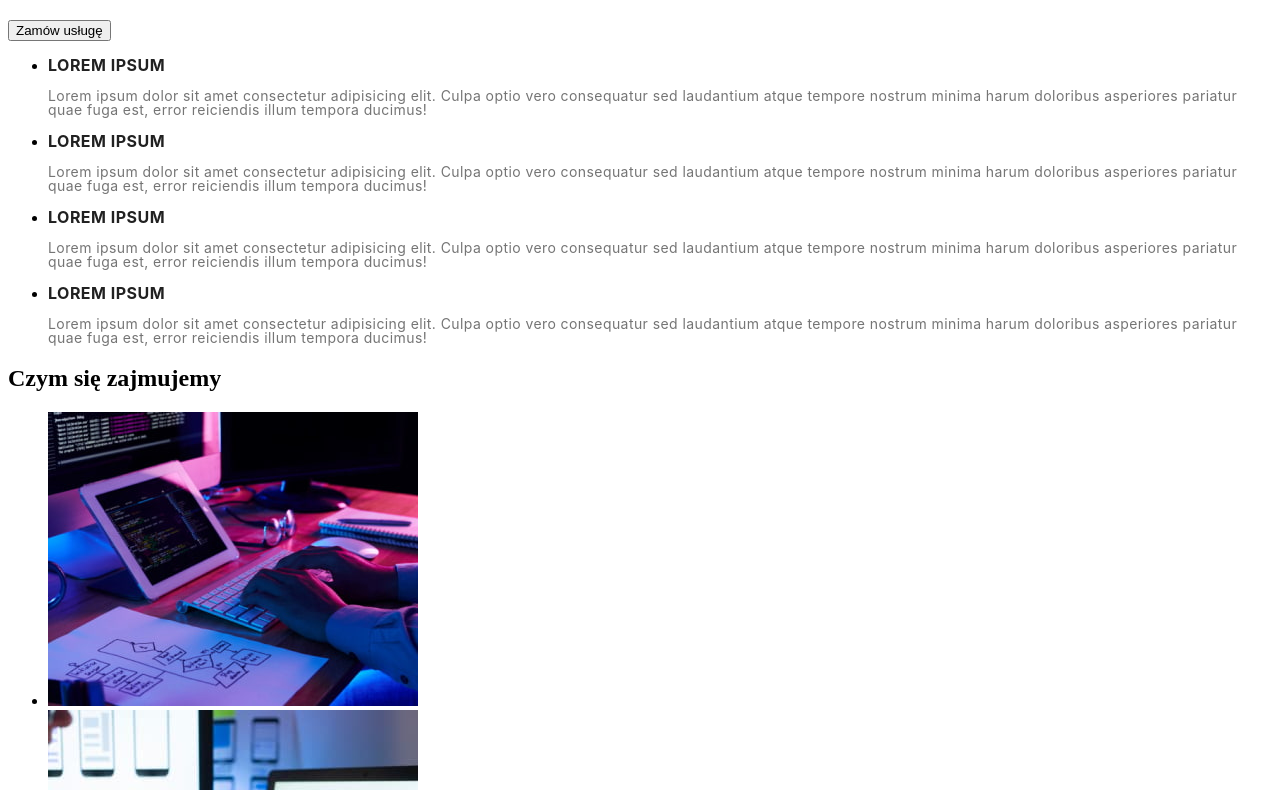
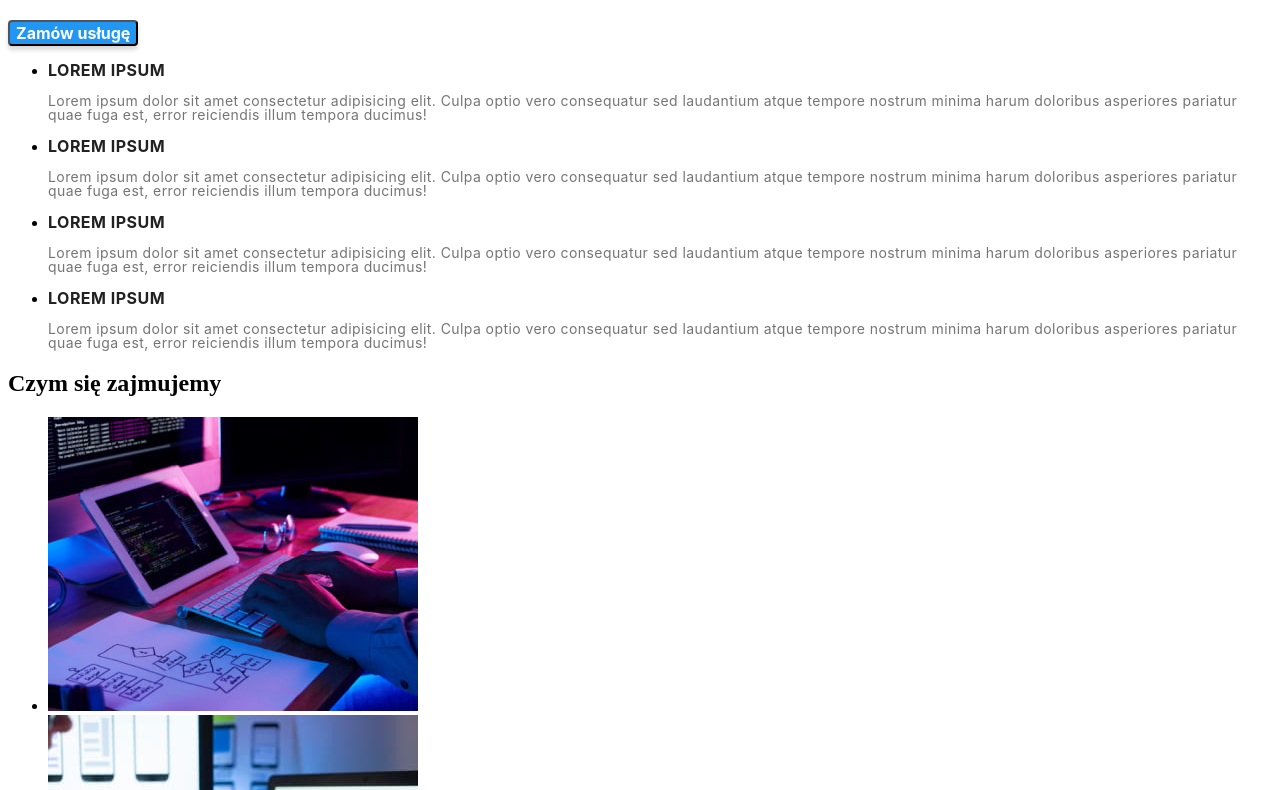
Before and after one commit to wiecekedyta/goit-markup-hw-02, a plain HTML site: page index.html in a window 1280 px wide. Shown: the part 237-1027 px from the top of the page. Drawn offline with Linux system fonts and the light colour scheme.

Commit message:
Update index.html

```diff
--- a/index.html
+++ b/index.html
@@ -6,7 +6,7 @@
   <link rel="preconnect" href="https://fonts.gstatic.com" crossorigin>
   <link href="https://fonts.googleapis.com/css2?family=Raleway:wght@700&family=Roboto:wght@400;500;700;900&display=swap"
     rel="stylesheet">
-    <link rel="stylesheet" href="css/style.css">
+  <link rel="stylesheet" href="css/style.css">
   <meta charset="UTF-8">
   <meta http-equiv="X-UA-Compatible" content="IE=edge">
   <meta name="viewport" content="width=device-width, initial-scale=1.0">
@@ -30,7 +30,7 @@
     <!--Header-->
     <section>
       <h1>EFEKTOWNE ROZWIĄZANIA DLA WASZEGO BIZNESU</h1>
-      <button type="button">Zamów usługę</button>
+      <button class="header-button" type="button">Zamów usługę</button>
     </section>
     <!--nasze atuty-->
     <section>
```
